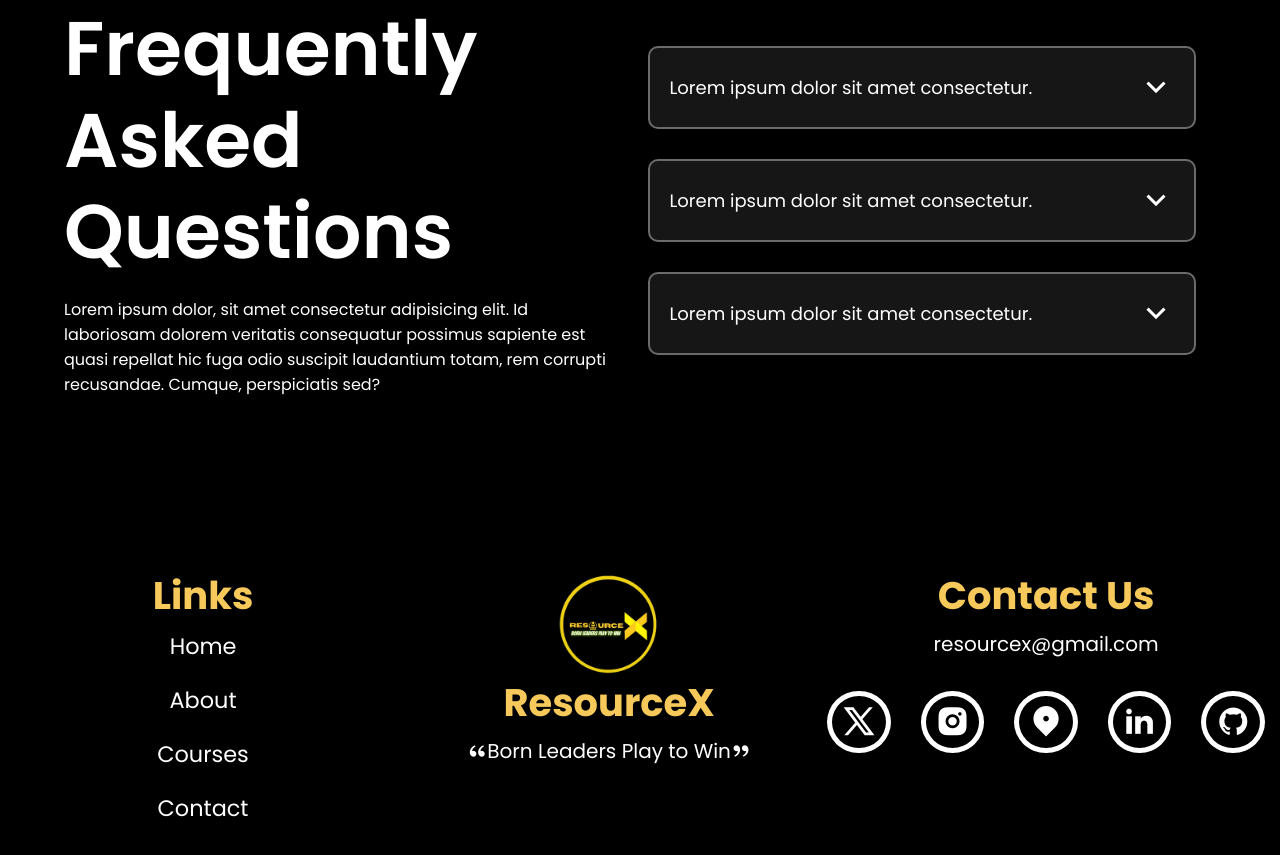
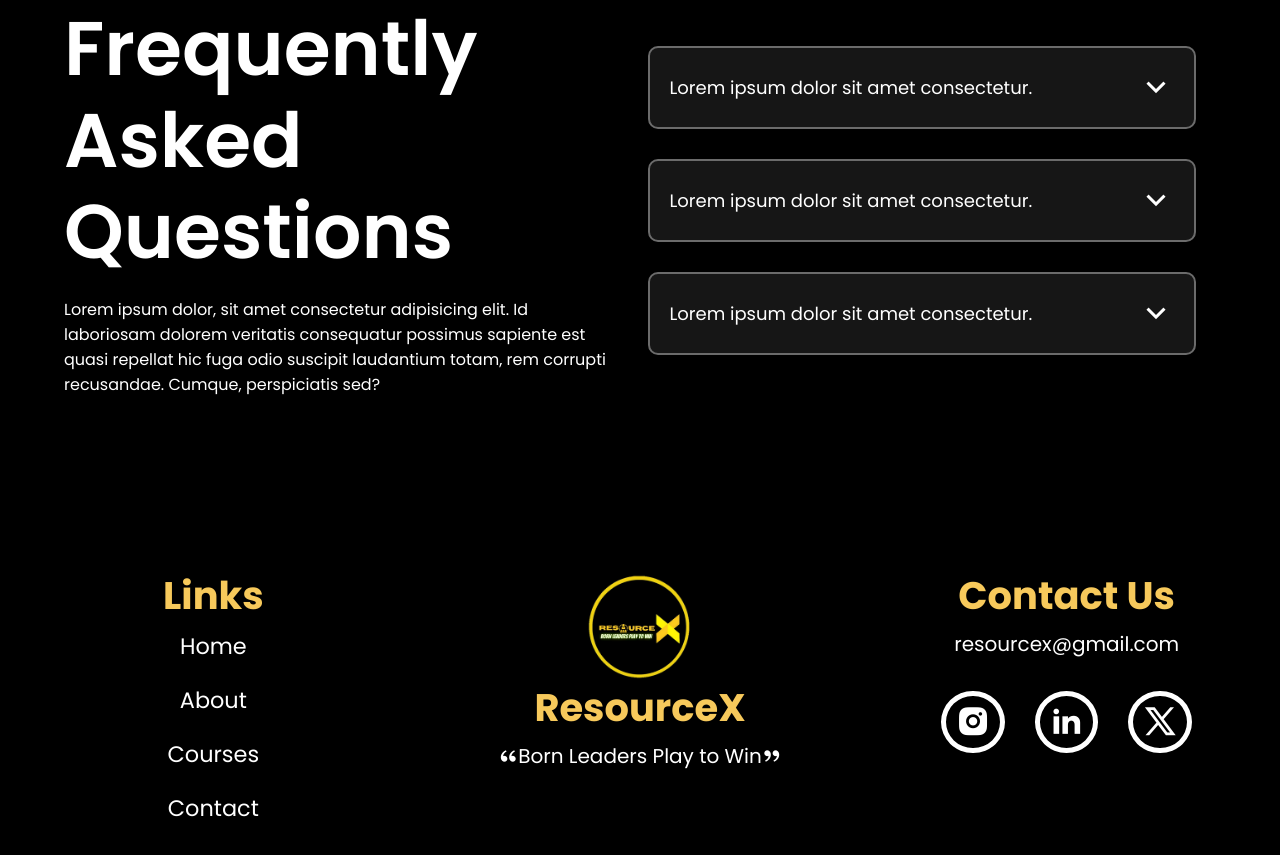
Before and after one commit to ResourceX-VITC/RX-website, a plain HTML site: page index.html in a window 1280 px wide. Shown: the part 3318-4173 px from the top of the page. Drawn offline with nearby package versions, Linux system fonts and the light colour scheme.

Commit message:
added social links

```diff
--- a/index.html
+++ b/index.html
@@ -387,11 +387,12 @@
                   <h1>Contact Us</h1>
                   <p>resourcex@gmail.com</p>
                   <ul class="socials">
+
+                        <li><a href="https://www.instagram.com/resourcex_vitcc/"><i class="ri-instagram-fill ri-xl"></i></a></li>
+                        <!-- <li><a href="#"><i class="ri-map-pin-2-fill ri-xl"></i></a></li> -->
+                        <li><a href="https://www.linkedin.com/company/resourcex-vitcc/"><i class="ri-linkedin-fill ri-xl"></i></a></li>
                         <li><a href="#"><i class="ri-twitter-x-line ri-xl"></i></a></li>
-                        <li><a href="#"><i class="ri-instagram-fill ri-xl"></i></a></li>
-                        <li><a href="#"><i class="ri-map-pin-2-fill ri-xl"></i></a></li>
-                        <li><a href="#"><i class="ri-linkedin-fill ri-xl"></i></a></li>
-                        <li><a href="#"><i class="ri-github-fill ri-xl"></i></a></li>
+                        <!-- <li><a href="#"><i class="ri-github-fill ri-xl"></i></a></li> -->
                   </ul>
             </div>
       </footer>
```
